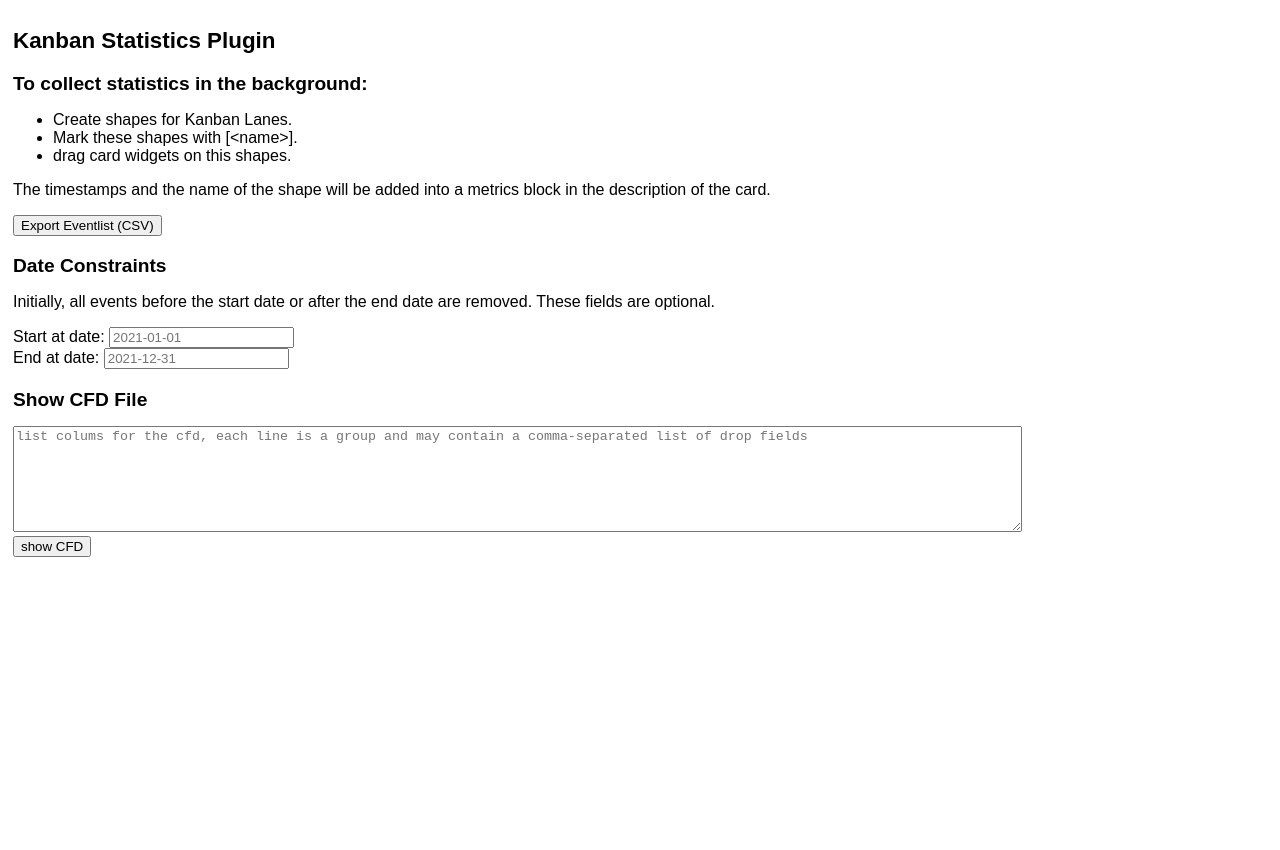
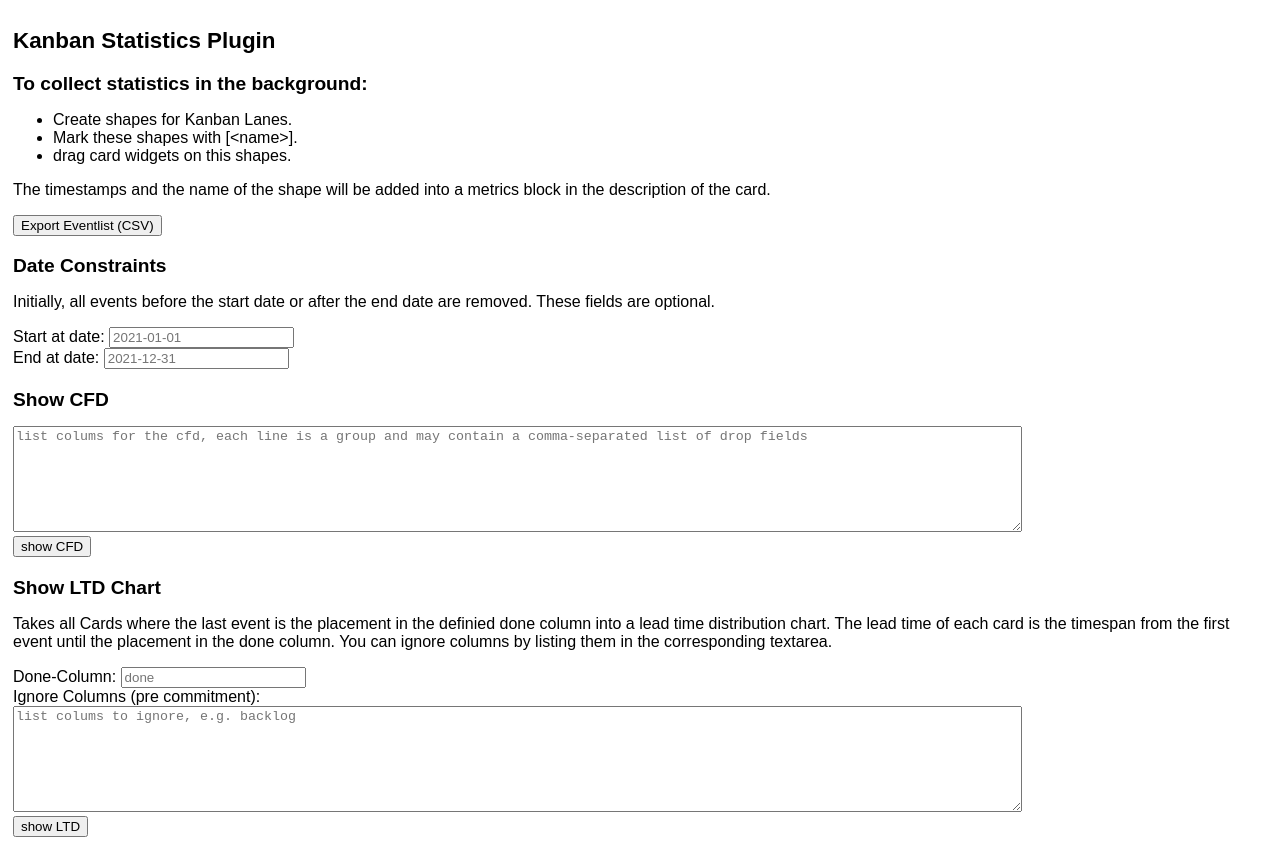
Before and after one commit to hojak/miro-statistics, a website: page src/htdocs/sidebar.html in a window 1280 px wide. Before the commit the page ends 800 px from the top, so only its background shows below. Drawn offline with Linux system fonts and the light colour scheme; a script that the page names is missing; files whose address does not match are found by name.

Commit message:
feat: add form for showing a LTD chart

```diff
--- a/src/htdocs/sidebar.html
+++ b/src/htdocs/sidebar.html
@@ -72,12 +72,31 @@
         </div>
     </div>
 
-    <h2>Show CFD File</h2>
+    <h2>Show CFD</h2>
     <textarea name="cfd_groups" id="cfd_groups" placeholder="list colums for the cfd, each line is a group and may contain a comma-separated list of drop fields"></textarea>
     <div class="button_group">
         <input id="button_show_cfd" value="show CFD" type="button"/>
     </div>
 
+
+    <h2>Show LTD Chart</h2>
+    <p>Takes all Cards where the last event is the placement in the definied done column into a lead time distribution chart.
+        The lead time of each card is the timespan from the first event until the placement in the done column. You can ignore
+    columns by listing them in the corresponding textarea.</p>
+    <div class="input_group">
+        <label for="ltd_done_column">Done-Column:</label>
+        <input type="text" id="ltd_done_column" name="ltd_done_column" placeholder="done">
+    </div>
+
+    <div class="input_group">
+        <label for="ltd_ignore_columns">Ignore Columns (pre commitment):</label>
+        <textarea name="ltd_ignore_columns" id="ltd_ignore_columns" placeholder="list colums to ignore, e.g. backlog"></textarea>
+    </div>
+
+    <div class="button_group">
+        <input id="button_show_ltd" value="show LTD" type="button"/>
+    </div>
+
 </body>
 
 </html>
```
